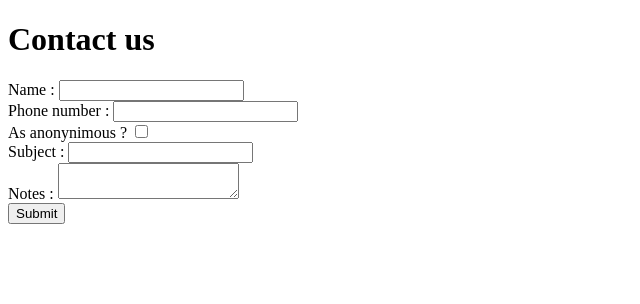
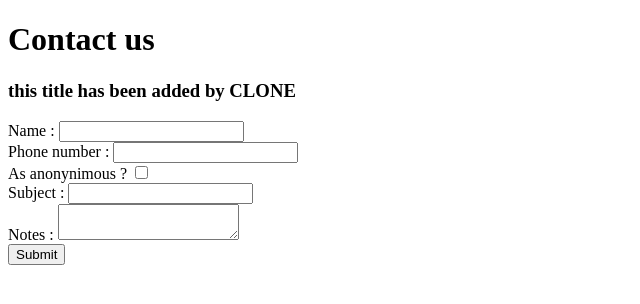
Before and after one commit to wolfhamza/HTML-Stuff, a plain HTML site: page Contact.html in a window 1280 px wide. Shown: the whole page, without its empty margins (0-640 px from the left). Drawn offline with Linux system fonts and the light colour scheme.

Commit message:
VERSION 12 - CLONE - <h3> title added in contact page

```diff
--- a/Contact.html
+++ b/Contact.html
@@ -7,6 +7,7 @@
 </head>
 <body>
     <h1>Contact us</h1>
+    <h3>this title has been added by CLONE</h3>
     <form action="">
         <label>Name : </label>
         <input type="text">
```
